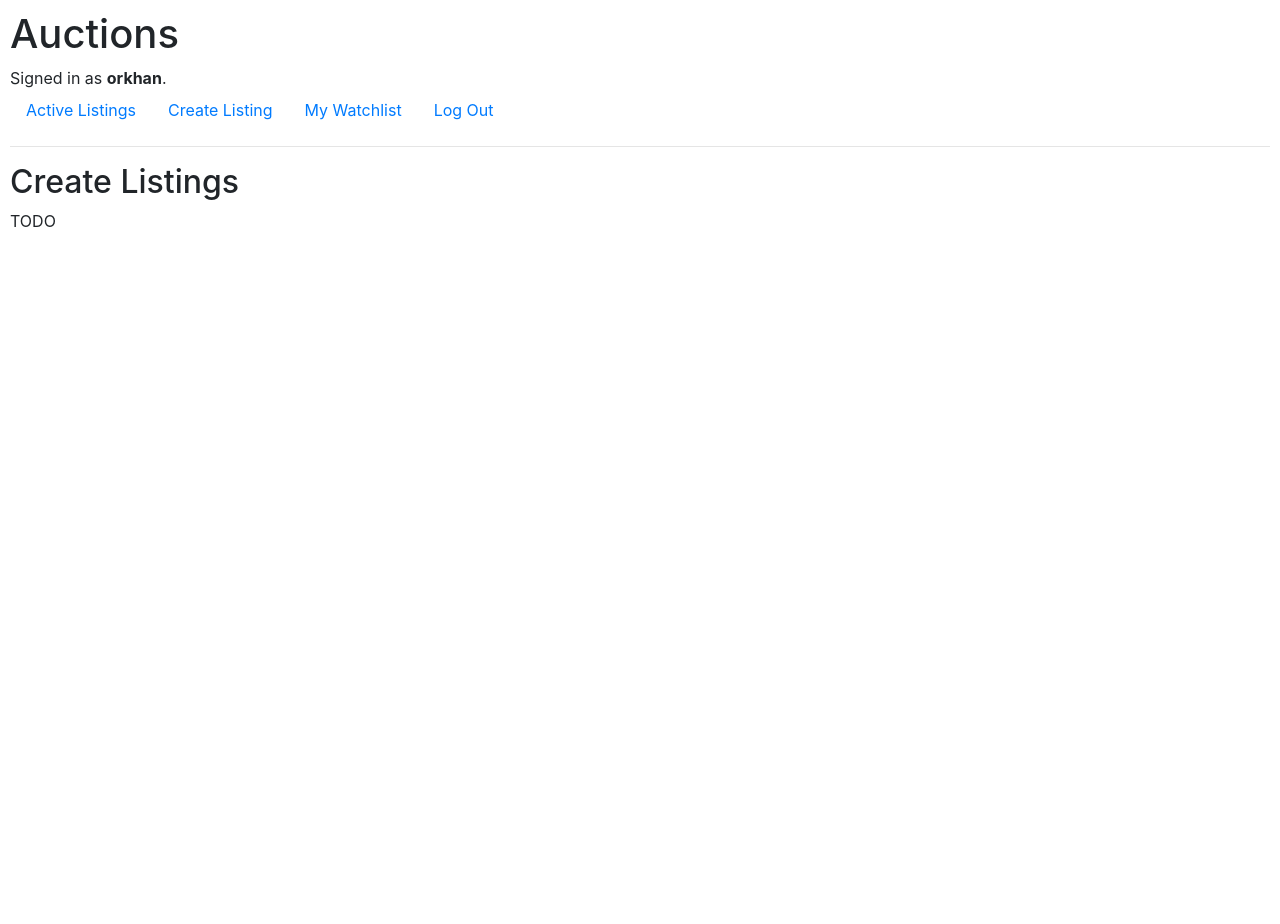
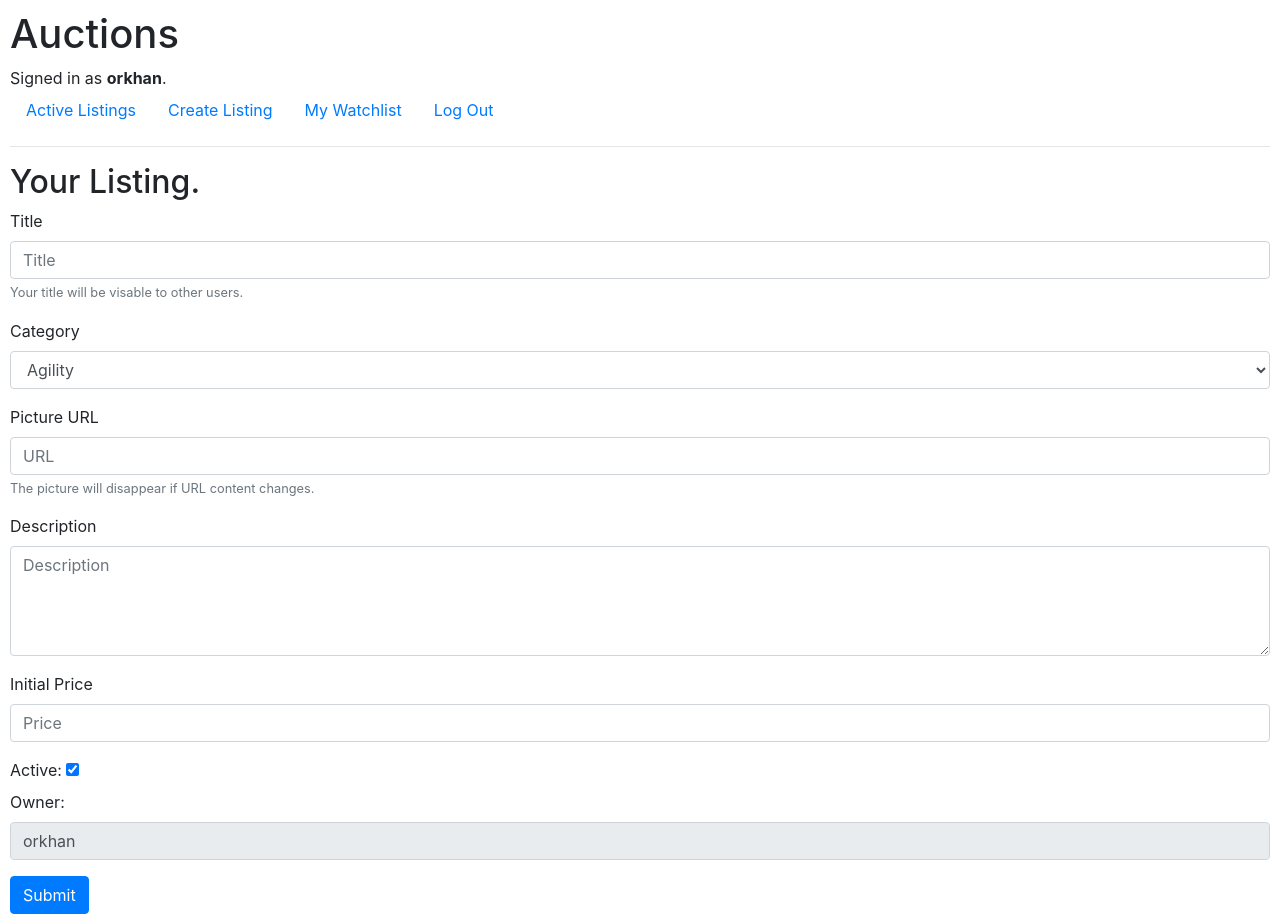
Before and after one commit to orkhan-m/django_commerce, a Django app: page /create in a window 1280 px wide. Before the commit the page ends 227 px from the top, so only its background shows below. Run offline with Django 3.2, Linux system fonts and the light colour scheme; a user stored in the database is signed in; data comes from the database, SQL or seed files in the repository; both versions use the stored data as it was after the commit; some libraries are stand-ins or nearby versions.

Commit message:
Active auctions page & create

```diff
--- a/auctions/models.py
+++ b/auctions/models.py
@@ -12,15 +12,18 @@ class Category(models.Model):
     ("Agility", "Agility")
     ]
 
-    category = models.CharField(max_length=20, null=True, blank=True, choices=categories)
+    category = models.CharField(max_length=20, choices=categories, default="Strength", unique=True)
+
+    def __str__(self):
+        return f"{self.category}"
 
 class Auction(models.Model):
     title = models.CharField(max_length=100)
     description = models.CharField(max_length=2000)
     image_url = models.CharField(max_length=2000)
-    category = models.ForeignKey(Category, on_delete=models.CASCADE, related_name="auction_category")
+    category = models.ForeignKey(Category, on_delete=models.CASCADE, related_name="auction_category", null=True, blank=True)
     initial_price = models.FloatField()
-    last_price = models.FloatField()
+    last_price = models.FloatField(null=True, blank=True)
     is_active = models.BooleanField(default=True)
     watchlist = models.ManyToManyField(User, related_name="auction_watchlist")
     user = models.ForeignKey(User, on_delete=models.CASCADE, related_name="auction_user")
--- a/auctions/templates/auctions/create.html
+++ b/auctions/templates/auctions/create.html
@@ -1,7 +1,47 @@
 {% extends "auctions/layout.html" %}
 
 {% block body %}
-    <h2>Create Listings</h2>
+    <h2>Your Listing.</h2>
 
-    TODO
+    <form method="post" action="{% url 'create_listing' %}">
+        {% csrf_token %}
+        <div class="form-group">
+            <label for="title">Title</label>
+            <input class="form-control" type="text" name="title" placeholder="Title">
+            <small id="titleHelp" class="form-text text-muted">Your title will be visable to other users.</small>
+        </div>
+        <div class="form-group">
+            <label for="category">Category</label>
+            <select class="form-control" name="category">
+                {% for category in categories %}
+                <option value="{{ category }}">
+                    {{ category }}
+                </option>
+                {% endfor %}
+            </select>
+        </div>
+        <div class="form-group">
+            <label for="category">Picture URL</label>
+            <input class="form-control" type="text" name="url" placeholder="URL">
+            <small id="urlhelp" class="form-text text-muted">The picture will disappear if URL content changes.</small>
+        </div>
+        <div class="form-group">
+            <label for="Description">Description</label>
+            <textarea class="form-control" type="text" name="description" placeholder="Description" rows="4"></textarea>
+        </div>
+        <div class="form-group">
+            <label for="initial_price">Initial Price</label>
+            <input class="form-control" type="number" name="initial_price" placeholder="Price" min="0">
+        </div>
+        <div>
+            <label>Active: </label>
+            <input type="checkbox" name="status" checked="True" readonly>
+        </div>
+        <div class="form-group">
+            <label for="owner">Owner: </label>
+            <input class="form-control" type="text" name="owner" readonly value="{{ user.username }}">
+        </div>
+        <input type="submit" class="btn btn-primary">
+    </form>
+
 {% endblock %}
--- a/auctions/urls.py
+++ b/auctions/urls.py
@@ -9,4 +9,5 @@ urlpatterns = [
     path("register", views.register, name="register"),
     path("create", views.create_listing, name="create_listing"),
     path("watchlist", views.watchlist, name="watchlist"),
+    path("auction_details/<int:id>", views.auction_details, name="auction_details"),
 ]
--- a/auctions/views.py
+++ b/auctions/views.py
@@ -3,22 +3,66 @@ from django.db import IntegrityError
 from django.http import HttpResponse, HttpResponseRedirect
 from django.shortcuts import render
 from django.urls import reverse
+from django.contrib.auth.decorators import login_required
 
-from .models import User
+from .models import User, Category, Auction, Comment, Bid
 
+@login_required
+def create_listing(request):
+    if request.method == "GET":
+        return render(request, "auctions/create.html", {
+            "categories" : Category.objects.all()
+        })
+    elif request.method == "POST":
+        title = request.POST["title"]
+        category = Category.objects.get(category=request.POST["category"])
+        image_url = request.POST["url"]
+        description = request.POST["description"]
+        initial_price = request.POST["initial_price"]
+        status = request.POST["status"]
+        if status == 'on':
+            is_active = True
+        else:
+            is_active = False
+        owner = User.objects.get(username=request.POST["owner"])
 
-def create_listing(request):
-    return render(request, "auctions/create.html")
-    # return render(request, "auctions/login.html", {
-    #             "message": "Invalid username and/or password."
-    #         })
+        new_auction = Auction(
+            title=title,
+            description = description,
+            image_url = image_url,
+            category = category,
+            initial_price = initial_price,
+            is_active = is_active,
+            user = owner
+        )
+        new_auction.save()
+        return render(request, "auctions/index.html", {
+
+        })
+
+        new_listing = ListingModel(
+                        title=title,
+                        image_url=url,
+                        description=description,
+                        category=category,
+                        price=initial_price,
+                        active=status,
+                        owner=User.objects.get(username = owner))
+        new_listing.save()
+
 
 def watchlist(request):
     pass
 
 def index(request):
-    return render(request, "auctions/index.html")
+    items = Auction.objects.filter(is_active=True)
+    return render(request, "auctions/index.html", {
+        "items" : items,
+        "categories" : Category.categories
+    })
 
+def auction_details(request):
+    pass
 
 def login_view(request):
     if request.method == "POST":
--- a/commerce/settings.py
+++ b/commerce/settings.py
@@ -9,6 +9,8 @@ https://docs.djangoproject.com/en/3.0/topics/settings/
 For the full list of settings and their values, see
 https://docs.djangoproject.com/en/3.0/ref/settings/
 """
+
+DEFAULT_AUTO_FIELD = 'django.db.models.AutoField'
 
 import os
 
```
Also changed, not shown: auctions/templates/auctions/index.html (+17 -1 lines), auctions/migrations/0002_auction_category_comment_bid_auction_category_and_more.py (added), auctions/migrations/0003_auction_last_price_alter_auction_category_and_more.py (added), db.sqlite3.
